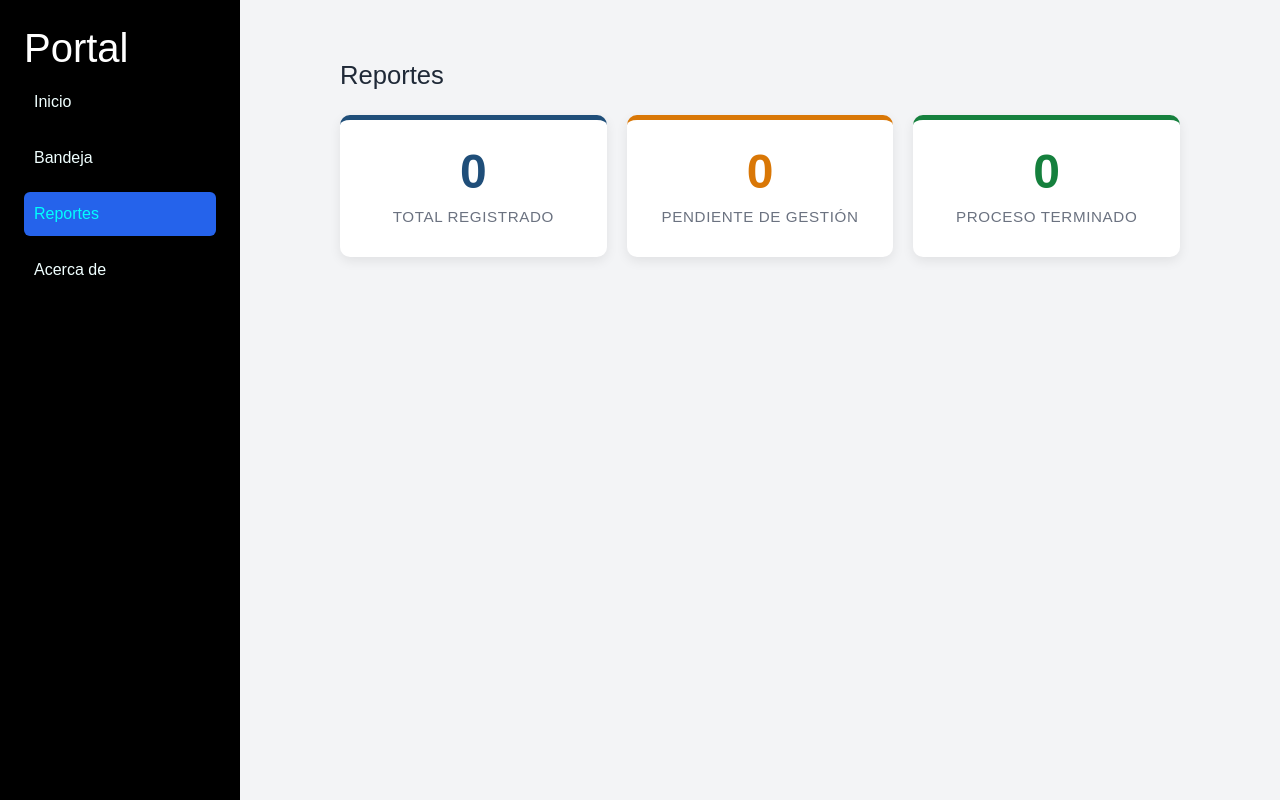
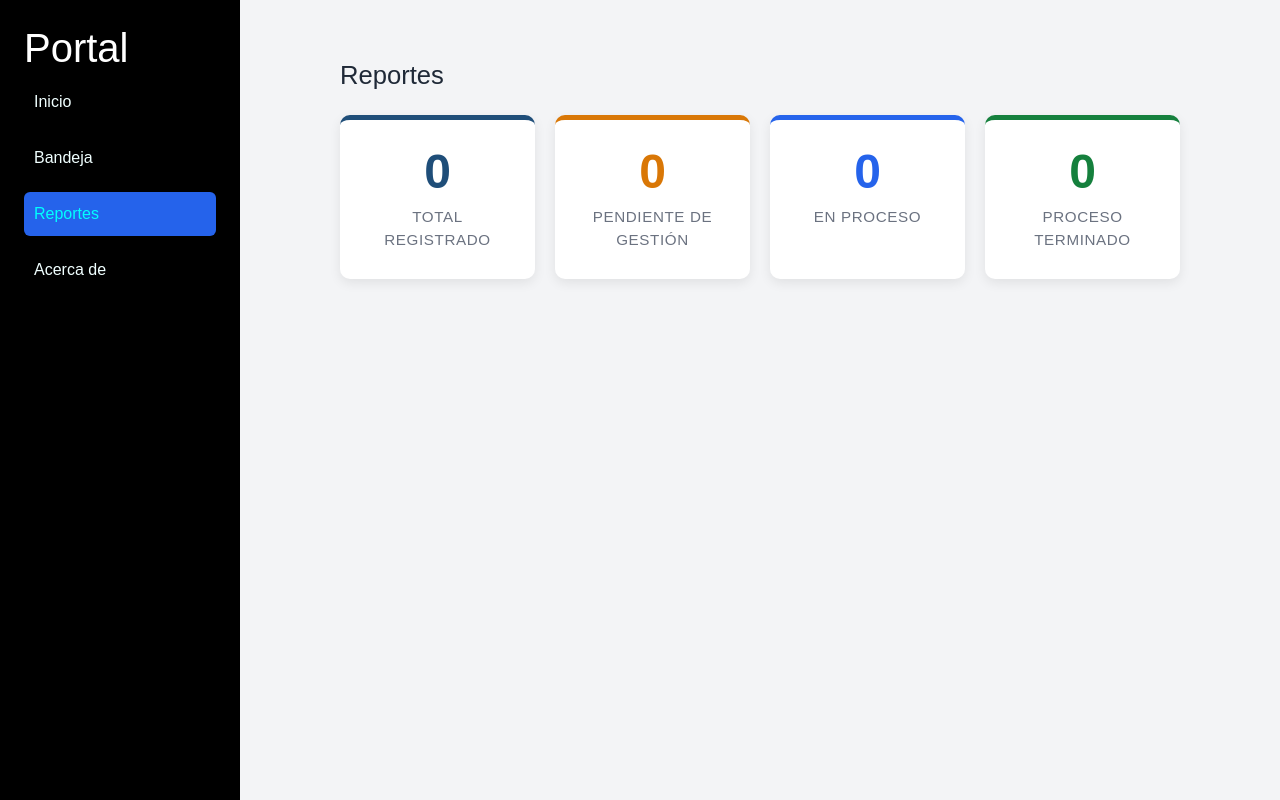
Before and after one commit to jopinones/curso-angular, an Angular app: page /reportes in a window 1280 px wide. Built offline with nearby package versions, Linux system fonts and the light colour scheme.

Commit message:
Agrega indicador de En Proceso a Reportes

```diff
--- a/src/app/pages/reportes/reportes.css
+++ b/src/app/pages/reportes/reportes.css
@@ -12,7 +12,7 @@ h2 {
 
 .cards-grid {
   display: grid;
-  grid-template-columns: repeat(3, 1fr);
+  grid-template-columns: repeat(4, 1fr);
   gap: 20px;
 }
 
@@ -38,6 +38,10 @@ h2 {
   border-top-color: #d97706;
 }
 
+.card-en-proceso {
+  border-top-color: #2563eb;
+}
+
 .card-finalizado {
   border-top-color: #15803d;
 }
@@ -57,6 +61,10 @@ h2 {
   color: #d97706;
 }
 
+.card-en-proceso .card-numero {
+  color: #2563eb;
+}
+
 .card-finalizado .card-numero {
   color: #15803d;
 }
@@ -69,7 +77,13 @@ h2 {
   letter-spacing: 0.04em;
 }
 
-@media (max-width: 640px) {
+@media (max-width: 900px) {
+  .cards-grid {
+    grid-template-columns: repeat(2, 1fr);
+  }
+}
+
+@media (max-width: 480px) {
   .cards-grid {
     grid-template-columns: 1fr;
   }
--- a/src/app/pages/reportes/reportes.html
+++ b/src/app/pages/reportes/reportes.html
@@ -12,6 +12,11 @@
       <div class="card-etiqueta">Pendiente de gestión</div>
     </div>
 
+    <div class="card-indicador card-en-proceso">
+      <div class="card-numero">{{ enProceso }}</div>
+      <div class="card-etiqueta">En Proceso</div>
+    </div>
+
     <div class="card-indicador card-finalizado">
       <div class="card-numero">{{ procesoTerminado }}</div>
       <div class="card-etiqueta">Proceso terminado</div>
--- a/src/app/pages/reportes/reportes.ts
+++ b/src/app/pages/reportes/reportes.ts
@@ -26,6 +26,10 @@ export class Reportes implements OnInit {
     return this.expedientes.filter(e => e.estado === 'Pendiente').length;
   }
 
+  get enProceso(): number {
+    return this.expedientes.filter(e => e.estado === 'En proceso').length;
+  }
+
   get procesoTerminado(): number {
     return this.expedientes.filter(e => e.estado === 'Finalizado').length;
   }
```
